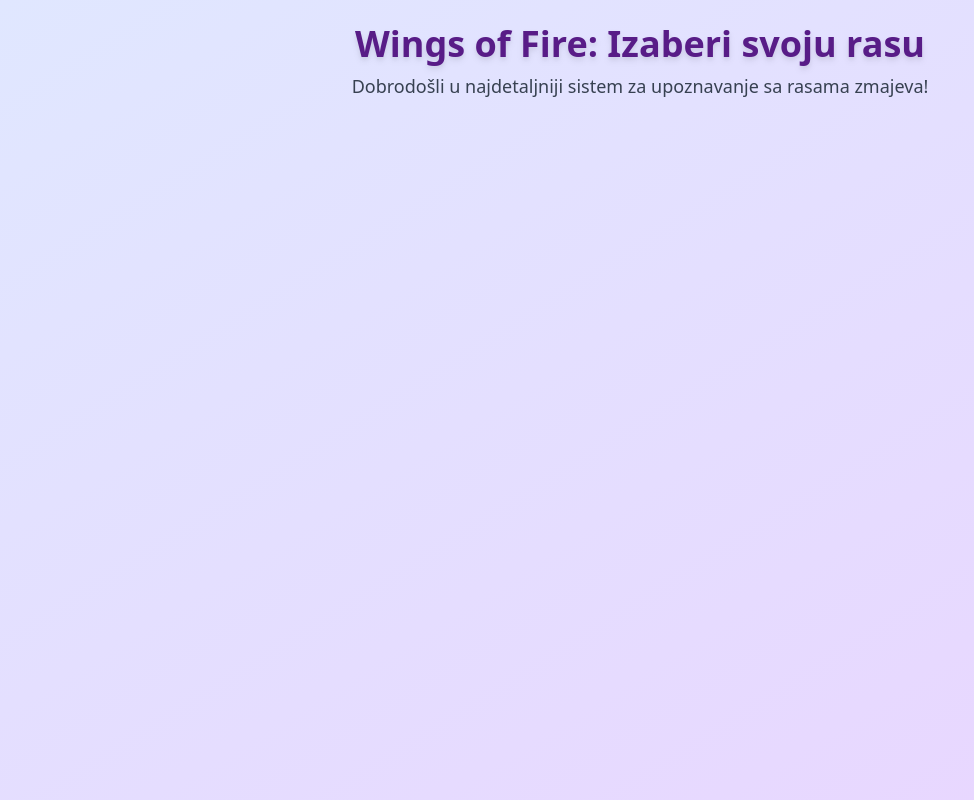
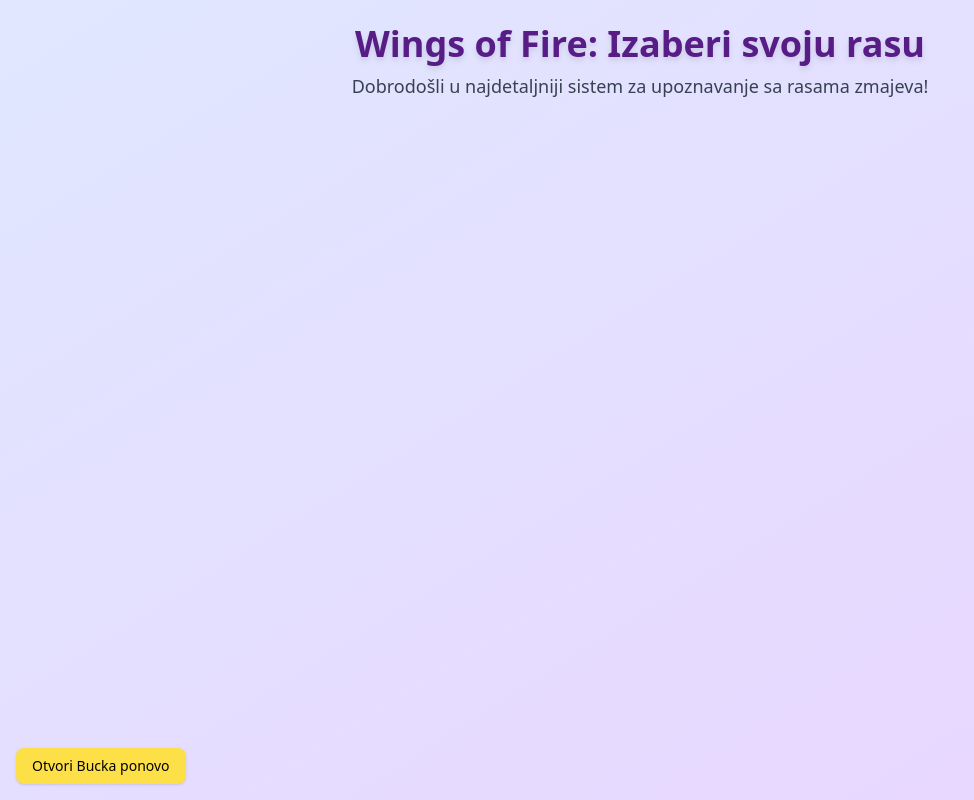
Before and after one commit to BuckoMaster/WingsOfFire-race-system, a React (Create React App) app: page / in a window 1280 px wide. Both pictures are taken after a click on the button "Zatvori Bucka". Shown: the whole page, without its empty margins (0-974 px from the left). Built offline with nearby package versions, Linux system fonts and the light colour scheme.

Commit message:
Update App.js

```diff
--- a/src/App.js
+++ b/src/App.js
@@ -25,11 +25,13 @@
           initial={{ y: 100, opacity: 0 }}
           animate={{ y: 0, opacity: 1 }}
           transition={{ duration: 1 }}
-          className="fixed bottom-4 left-4 bg-white border-4 border-purple-400 rounded-2xl shadow-xl p-4 w-96 flex"
+          className="fixed bottom-4 left-4 bg-white border-4 border-purple-400 rounded-2xl shadow-xl p-4 w-96 flex z-50"
         >
-           <img src="/Bucko.png" alt="Bucko helper" className="w-40 h-40 object-contain" />
-
-
+          <img
+            src="/Bucko.png"
+            alt="Bucko helper"
+            className="w-40 h-40 object-contain"
+          />
           <div>
             <p className="text-gray-800 font-medium">
               Ćao ja sam Bucko! 🐾<br />
@@ -45,6 +47,15 @@
           </div>
         </motion.div>
       )}
+
+      {!buckoSpeaking && (
+        <button
+          onClick={() => setBuckoSpeaking(true)}
+          className="fixed bottom-4 left-4 bg-yellow-300 hover:bg-yellow-400 transition px-4 py-2 rounded-lg shadow z-40 text-sm font-medium"
+        >
+           Otvori Bucka ponovo
+        </button>
+      )}
     </div>
   );
 }
```
